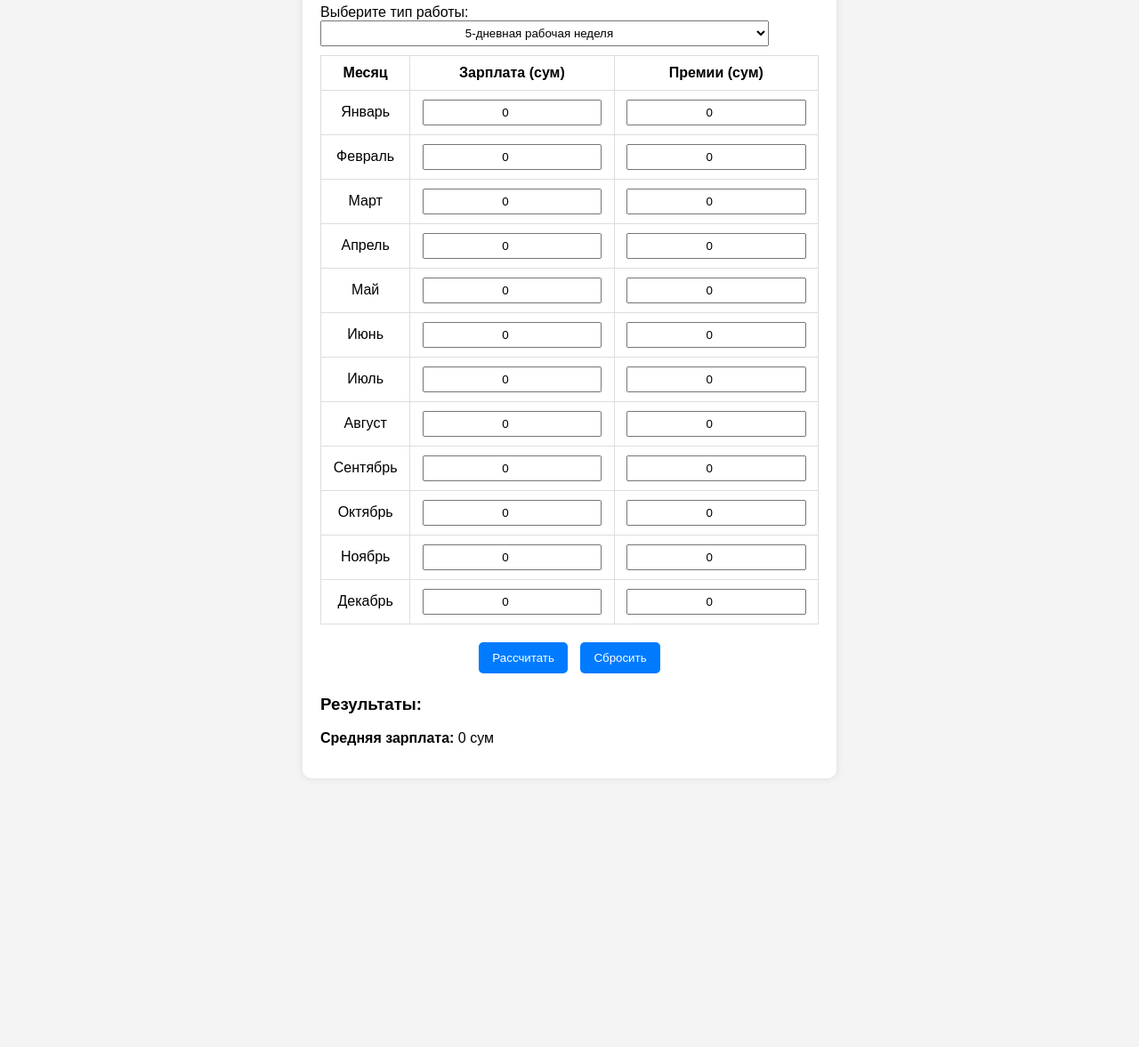
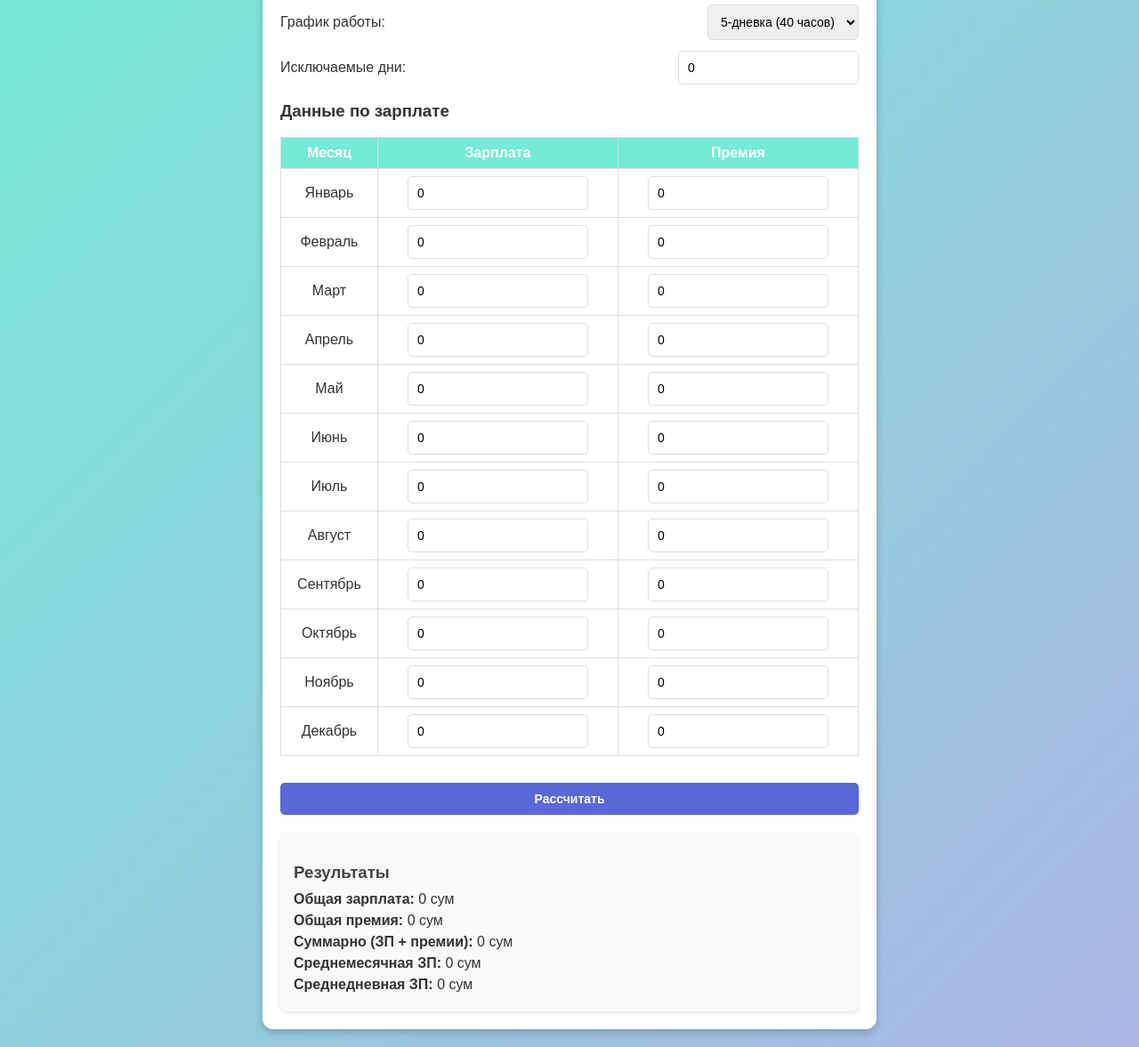
Before and after one commit to WeissLuxford/calculator_average_daily, a plain HTML site: page index.html in a window 1280 px wide. Shown: the part 103-1280 px from the top of the page at 89% size. Before the commit the page ends 998 px from the top, so only its background shows below. Drawn offline with Linux system fonts and the light colour scheme.

Commit message:
Update index.html

```diff
--- a/index.html
+++ b/index.html
@@ -3,53 +3,85 @@
 <head>
     <meta charset="UTF-8">
     <meta name="viewport" content="width=device-width, initial-scale=1.0">
-    <title>Калькулятор средней зарплаты</title>
+    <title>Калькулятор зарплаты</title>
     <style>
         body {
-            font-family: Arial, sans-serif;
+            font-family: 'Arial', sans-serif;
+            margin: 0;
             padding: 20px;
-            max-width: 600px;
-            margin: auto;
-            background-color: #f4f4f4;
+            background: linear-gradient(135deg, #74ebd5, #ACB6E5);
+            color: #333;
         }
         .calculator {
-            background: white;
+            max-width: 650px;
+            background: #fff;
             padding: 20px;
-            border-radius: 10px;
-            box-shadow: 0 0 10px rgba(0, 0, 0, 0.1);
+            border-radius: 12px;
+            box-shadow: 0 4px 10px rgba(0, 0, 0, 0.2);
+            margin: auto;
+        }
+        h2 {
+            text-align: center;
+            color: #444;
+        }
+        .drow {
+            display: flex;
+            justify-content: space-between;
+            align-items: center;
+            margin-bottom: 12px;
+        }
+        input, select, button {
+            padding: 10px;
+            font-size: 14px;
+            border-radius: 5px;
+            border: 1px solid #ddd;
+            outline: none;
+        }
+        input:focus, select:focus {
+            border-color: #74ebd5;
         }
         table {
             width: 100%;
             border-collapse: collapse;
-            margin-top: 10px;
+            margin-top: 15px;
         }
         th, td {
-            padding: 10px;
             border: 1px solid #ddd;
+            padding: 8px;
             text-align: center;
         }
-        input, select {
-            width: 90%;
-            padding: 5px;
-            text-align: center;
-        }
-        .buttons {
-            margin-top: 15px;
-            text-align: center;
+        th {
+            background: #74ebd5;
+            color: #fff;
         }
         button {
-            padding: 10px 15px;
-            margin: 5px;
+            width: 100%;
+            background: #5a67d8;
+            color: white;
+            font-weight: bold;
             border: none;
-            background: #007bff;
-            color: white;
-            border-radius: 5px;
             cursor: pointer;
+            transition: 0.3s;
         }
         button:hover {
-            background: #0056b3;
+            background: #434190;
         }
-        .hidden {
+        .result-block {
+            margin-top: 20px;
+            padding: 15px;
+            border-radius: 8px;
+            background: #f9f9f9;
+            box-shadow: 0 2px 5px rgba(0, 0, 0, 0.1);
+        }
+        .result-block h3 {
+            margin-bottom: 10px;
+            color: #444;
+        }
+        .result-block p {
+            margin: 6px 0;
+            font-size: 16px;
+        }
+        .hourly-rate {
             display: none;
         }
     </style>
@@ -57,101 +89,115 @@
 <body>
 
 <div class="calculator">
-    <h2>Калькулятор средней зарплаты</h2>
-
-    <label for="workType">Выберите тип работы:</label>
-    <select id="workType" onchange="updateWorkType()">
-        <option value="5">5-дневная рабочая неделя</option>
-        <option value="6">6-дневная рабочая неделя</option>
+    <h2>Калькулятор зарплаты</h2>
+    <form id="count_calc">
+        <div class="drow">
+            <label>График работы:</label>
+            <select name="grafic">
+                <option value="5_day_week">5-дневка (40 часов)</option>
+                <option value="6_day_week">6-дневка</option>
                 <option value="hourly">Почасовая работа</option>
             </select>
-
-    <div id="hourlyInput" class="hidden">
-        <label for="monthlyHours">Введите количество рабочих часов в месяц:</label>
-        <input type="number" id="monthlyHours" value="160">
         </div>
 
-    <table>
+        <div class="drow">
+            <label>Исключаемые дни:</label>
+            <input type="number" name="count_days_exclude" value="0" min="0">
+        </div>
+
+        <div class="drow hourly-input" style="display:none;">
+            <label>Часы в месяц:</label>
+            <input type="number" name="count_working_hours" value="160" min="0">
+        </div>
+
+        <h3>Данные по зарплате</h3>
+        <table style="margin-bottom: 30px;">
             <thead>
                 <tr>
                     <th>Месяц</th>
-                <th>Зарплата (сум)</th>
-                <th>Премии (сум)</th>
+                    <th>Зарплата</th>
+                    <th>Премия</th>
                 </tr>
             </thead>
-        <tbody id="salaryTable">
-            <tr><td>Январь</td><td><input type="number" class="salary" value="0"></td><td><input type="number" class="bonus" value="0"></td></tr>
-            <tr><td>Февраль</td><td><input type="number" class="salary" value="0"></td><td><input type="number" class="bonus" value="0"></td></tr>
-            <tr><td>Март</td><td><input type="number" class="salary" value="0"></td><td><input type="number" class="bonus" value="0"></td></tr>
-            <tr><td>Апрель</td><td><input type="number" class="salary" value="0"></td><td><input type="number" class="bonus" value="0"></td></tr>
-            <tr><td>Май</td><td><input type="number" class="salary" value="0"></td><td><input type="number" class="bonus" value="0"></td></tr>
-            <tr><td>Июнь</td><td><input type="number" class="salary" value="0"></td><td><input type="number" class="bonus" value="0"></td></tr>
-            <tr><td>Июль</td><td><input type="number" class="salary" value="0"></td><td><input type="number" class="bonus" value="0"></td></tr>
-            <tr><td>Август</td><td><input type="number" class="salary" value="0"></td><td><input type="number" class="bonus" value="0"></td></tr>
-            <tr><td>Сентябрь</td><td><input type="number" class="salary" value="0"></td><td><input type="number" class="bonus" value="0"></td></tr>
-            <tr><td>Октябрь</td><td><input type="number" class="salary" value="0"></td><td><input type="number" class="bonus" value="0"></td></tr>
-            <tr><td>Ноябрь</td><td><input type="number" class="salary" value="0"></td><td><input type="number" class="bonus" value="0"></td></tr>
-            <tr><td>Декабрь</td><td><input type="number" class="salary" value="0"></td><td><input type="number" class="bonus" value="0"></td></tr>
+            <tbody id="salary-table">
+                <script>
+                    let months = [
+                        "Январь", "Февраль", "Март", "Апрель", "Май", "Июнь",
+                        "Июль", "Август", "Сентябрь", "Октябрь", "Ноябрь", "Декабрь"
+                    ];
+                    months.forEach(month => {
+                        document.write(`
+                            <tr>
+                                <td>${month}</td>
+                                <td><input type="number" name="oklad[]" value="0"></td>
+                                <td><input type="number" name="premii[]" value="0"></td>
+                            </tr>
+                        `);
+                    });
+                </script>
             </tbody>
         </table>
 
-    <div class="buttons">
-        <button onclick="calculate()">Рассчитать</button>
-        <button onclick="resetForm()">Сбросить</button>
+        <button type="submit">Рассчитать</button>
+    </form>
+
+    <div class="result-block">
+        <h3>Результаты</h3>
+        <p><strong>Общая зарплата:</strong> <span id="total-salary">0</span> сум</p>
+        <p><strong>Общая премия:</strong> <span id="total-bonuses">0</span> сум</p>
+        <p><strong>Суммарно (ЗП + премии):</strong> <span id="total-all">0</span> сум</p>
+        <p><strong>Среднемесячная ЗП:</strong> <span id="avg-monthly">0</span> сум</p>
+        <p><strong>Среднедневная ЗП:</strong> <span id="avg-daily">0</span> сум</p>
+        <p class="hourly-rate"><strong>Среднечасовая ЗП:</strong> <span id="avg-hourly">0</span> сум</p>
     </div>
-
-    <h3>Результаты:</h3>
-    <p><strong>Средняя зарплата:</strong> <span id="averageSalary">0</span> сум</p>
 </div>
 
 <script>
-    function updateWorkType() {
-        const workType = document.getElementById("workType").value;
-        const hourlyInput = document.getElementById("hourlyInput");
+document.querySelector("select[name='grafic']").addEventListener("change", function () {
+    document.querySelector(".hourly-input").style.display = this.value === "hourly" ? "block" : "none";
+});
 
-        if (workType === "hourly") {
-            hourlyInput.classList.remove("hidden");
-        } else {
-            hourlyInput.classList.add("hidden");
-        }
+document.getElementById("count_calc").addEventListener("submit", function (e) {
+    e.preventDefault();
+
+    let salaries = document.querySelectorAll("input[name='oklad[]']");
+    let bonuses = document.querySelectorAll("input[name='premii[]']");
+    let workType = document.querySelector("select[name='grafic']").value;
+    let excludeDays = parseInt(document.querySelector("input[name='count_days_exclude']").value) || 0;
+    let workHours = parseInt(document.querySelector("input[name='count_working_hours']").value) || 0;
+
+    let totalSalary = 0;
+    let totalBonuses = 0;
+    let totalMonths = salaries.length;
+
+    salaries.forEach((s, i) => {
+        totalSalary += parseFloat(s.value) || 0;
+        totalBonuses += parseFloat(bonuses[i].value) || 0;
+    });
+
+    let totalAll = totalSalary + totalBonuses;
+    let avgMonthly = totalAll / totalMonths;
+    let avgDaily = 0;
+    let avgHourly = 0;
+
+    if (workType === "5_day_week") {
+        let totalDays = (totalMonths * 21) - excludeDays;
+        avgDaily = totalAll / totalDays;
+    } else if (workType === "6_day_week") {
+        let totalDays = (totalMonths * 26) - excludeDays;
+        avgDaily = totalAll / totalDays;
+    } else if (workType === "hourly") {
+        avgHourly = totalAll / workHours;
     }
 
-    function calculate() {
-        let totalSalary = 0;
-        let totalDays = 0;
-        const salaries = document.querySelectorAll(".salary");
-        const bonuses = document.querySelectorAll(".bonus");
-        const workType = document.getElementById("workType").value;
-
-        salaries.forEach((salary, index) => {
-            totalSalary += parseFloat(salary.value) + parseFloat(bonuses[index].value);
+    document.getElementById("total-salary").textContent = totalSalary.toFixed(2);
+    document.getElementById("total-bonuses").textContent = totalBonuses.toFixed(2);
+    document.getElementById("total-all").textContent = totalAll.toFixed(2);
+    document.getElementById("avg-monthly").textContent = avgMonthly.toFixed(2);
+    document.getElementById("avg-daily").textContent = avgDaily.toFixed(2);
+    document.getElementById("avg-hourly").textContent = avgHourly.toFixed(2);
+    document.querySelector(".hourly-rate").style.display = workType === "hourly" ? "block" : "none";
 });
-
-        if (workType === "5") {
-            totalDays = 12 * 21; // 12 месяцев по 21 рабочему дню
-        } else if (workType === "6") {
-            totalDays = 12 * 25; // 12 месяцев по 25 рабочих дней
-        } else if (workType === "hourly") {
-            const hoursPerMonth = parseFloat(document.getElementById("monthlyHours").value);
-            totalDays = (hoursPerMonth / 8) * 12; // Переводим часы в дни
-        }
-
-        let averageSalary;
-        if (workType === "hourly") {
-            const totalHours = totalDays * 8; // Общее кол-во часов
-            averageSalary = totalSalary / totalHours;
-            document.getElementById("averageSalary").innerText = averageSalary.toFixed(2) + " сум/час";
-        } else {
-            averageSalary = totalSalary / totalDays;
-            document.getElementById("averageSalary").innerText = averageSalary.toFixed(2) + " сум/день";
-        }
-    }
-
-    function resetForm() {
-        document.querySelectorAll(".salary, .bonus").forEach(input => input.value = 0);
-        document.getElementById("monthlyHours").value = 160;
-        document.getElementById("averageSalary").innerText = "0";
-    }
 </script>
 
 </body>
```
Lines whose indentation alone changed are shown as unchanged.
